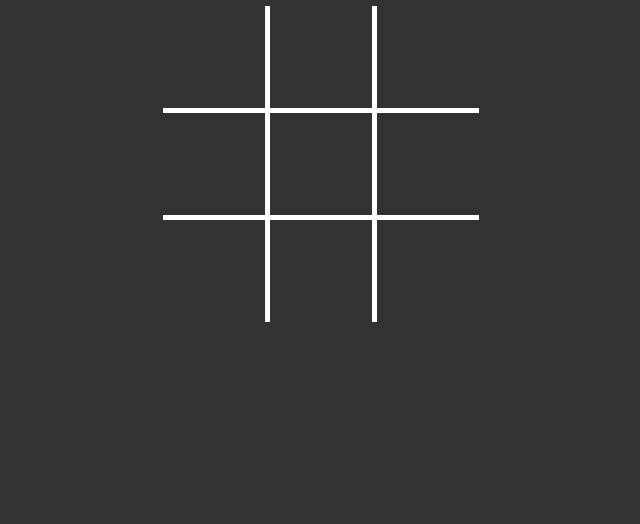
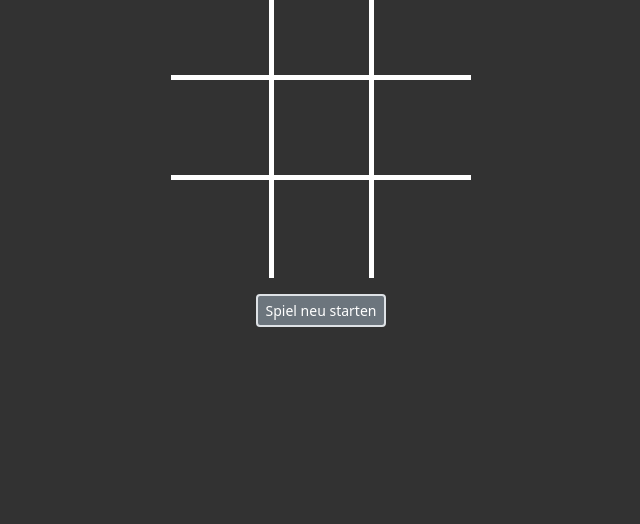
Before and after one commit to dampolo/TicTacToe, a plain HTML site: page index.html in a window 1280 px wide. Shown: the part 276-800 px from the top of the page, without its empty margins (319-959 px from the left). Drawn offline with nearby package versions, Linux system fonts and the light colour scheme.

Commit message:
restart button

```diff
--- a/index.html
+++ b/index.html
@@ -5,8 +5,10 @@
     <meta name="viewport" content="width=device-width, initial-scale=1.0">
     <title>Tic Tac Toe</title>
     <link rel="stylesheet" href="./style.css">
+    <link href="https://cdn.jsdelivr.net/npm/bootstrap@5.3.2/dist/css/bootstrap.min.css" rel="stylesheet" integrity="sha384-T3c6CoIi6uLrA9TneNEoa7RxnatzjcDSCmG1MXxSR1GAsXEV/Dwwykc2MPK8M2HN" crossorigin="anonymous">
+
 </head>
-<body onload="render()">
+<body class="body" onload="render()">
 
 
     <h1> TIC TAC TOE</h1>
@@ -14,7 +16,9 @@
     <div id="content">
 
     </div>
+    <button type="button" onclick="restartGame()" class="btn btn-secondary btn-sm mt-3 border border-2">Spiel neu starten</button>
 
     <script src="./script.js"></script>
+    <script src="https://cdn.jsdelivr.net/npm/bootstrap@5.3.2/dist/js/bootstrap.bundle.min.js" integrity="sha384-C6RzsynM9kWDrMNeT87bh95OGNyZPhcTNXj1NW7RuBCsyN/o0jlpcV8Qyq46cDfL" crossorigin="anonymous"></script>
 </body>
 </html>
--- a/script.js
+++ b/script.js
@@ -70,8 +70,11 @@ function handleClick(cell, index) {
     }
 }
 
+// Die anybody win this game or not
 function isGameFinished() {
-    return fields.every((field) => field !== null) || getWinningCombination() !== null;
+    // return fields.every((field) => field !== null) || getWinningCombination() !== null;
+    return fields.every( function (field) { return field !== null}) || getWinningCombination() !== null;
+
 }
 
 function getWinningCombination() {
@@ -141,3 +144,19 @@ function generateAnimatedCrossCircle() {
 
     return svgCode;
 }
+
+
+ function restartGame() {
+    fields = [
+        null,
+        null,
+        null,
+        null,
+        null,
+        null,
+        null,
+        null,
+        null,
+    ];
+    render()
+ }
--- a/style.css
+++ b/style.css
@@ -1,5 +1,5 @@
 
-body {
+.body {
     margin: 0;
     padding: 0;
     display: flex;
```
